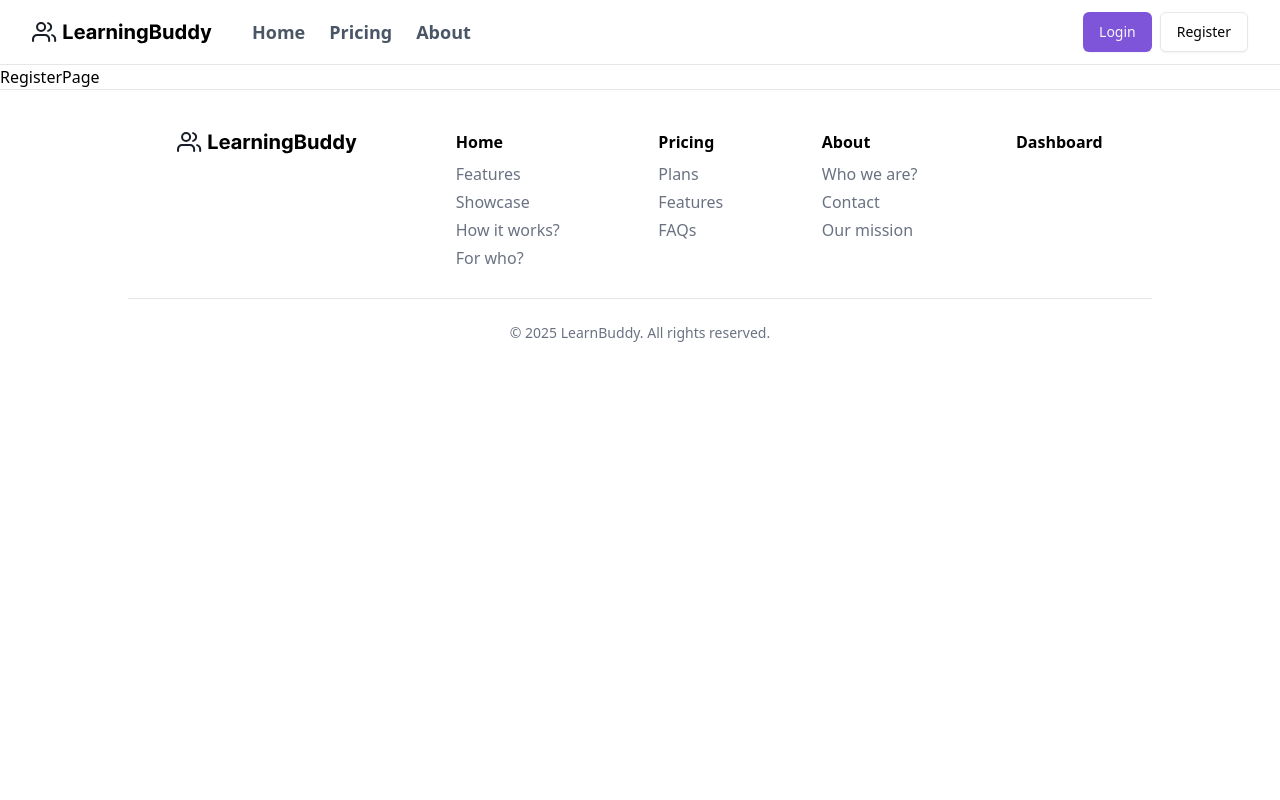
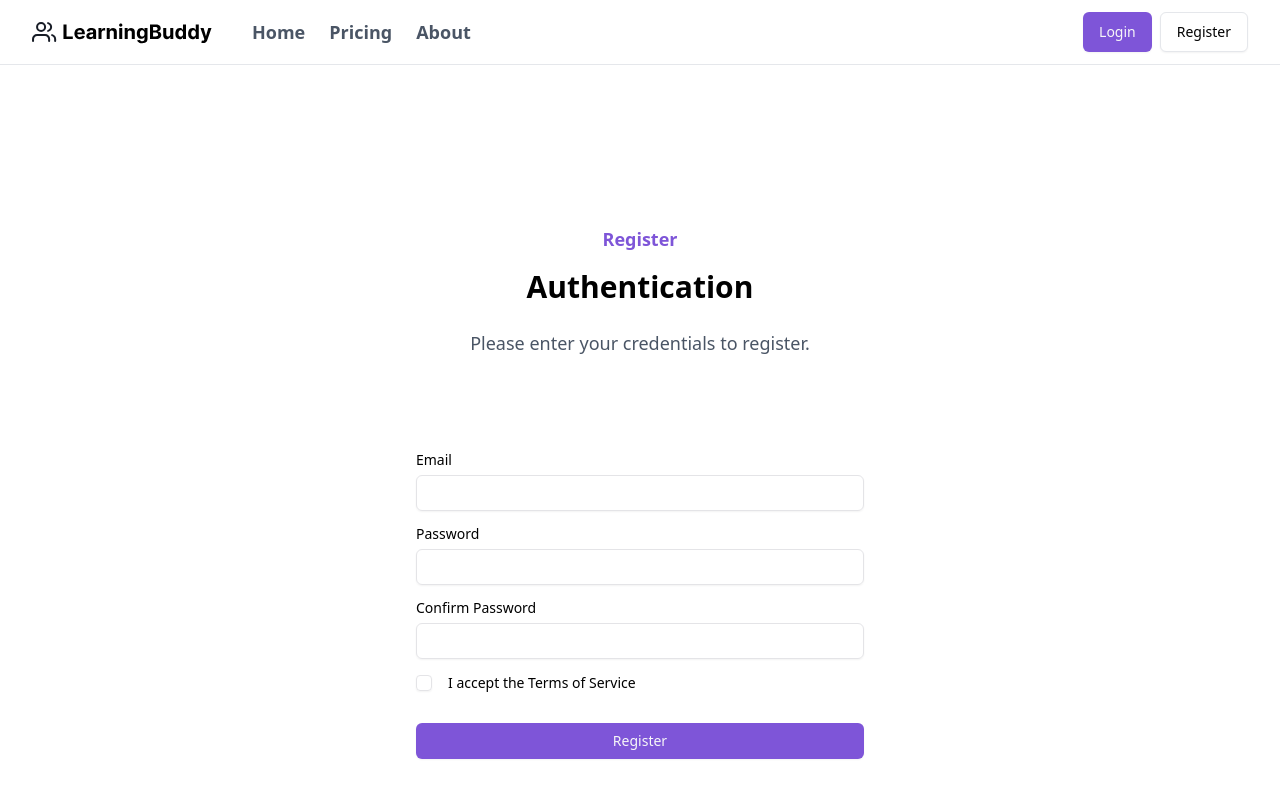
Before and after one commit to baskaaleksander/learnbuddy, a Next.js app in the folder frontend/: page /register in a window 1280 px wide. Shown: the top 800 px of the page. Built offline with nearby package versions, Linux system fonts and the light colour scheme; no server answers.

Commit message:
feat: implement RegisterPage with DescriptionSection and RegisterForm; add form validation and Terms of Service checkbox

```diff
--- a/frontend/app/register/page.tsx
+++ b/frontend/app/register/page.tsx
@@ -1,8 +1,13 @@
+import DescriptionSection from '@/components/description-section'
+import RegisterForm from '@/components/register-form'
 import React from 'react'
 
 function RegisterPage() {
   return (
-    <div>RegisterPage</div>
+    <div className='flex flex-col items-center justify-center px-[10%] min-h-[80vh] py-16'>
+        <DescriptionSection title="Register" secondaryTitle="Authentication" description="Please enter your credentials to register." />
+        <RegisterForm />
+    </div>
   )
 }
 
--- a/frontend/components/register-form.tsx
+++ b/frontend/components/register-form.tsx
@@ -1,3 +1,4 @@
+'use client';
 import { useAuth } from '@/providers/auth-provider';
 import { zodResolver } from '@hookform/resolvers/zod';
 import { useRouter } from 'next/navigation';
@@ -7,11 +8,19 @@ import { z } from 'zod';
 import { Form, FormControl, FormField, FormItem, FormLabel, FormMessage } from './ui/form';
 import { Input } from './ui/input';
 import { Button } from './ui/button';
+import { Checkbox } from './ui/checkbox';
 
 
 const formSchema = z.object({
     email: z.string().email({ message: "Invalid email address" }),
     password: z.string().min(6, { message: "Password must be at least 6 characters long" }),
+    confirmPassword: z.string(),
+    tosAccepted: z.boolean().refine(val => val, {
+        message: "You must accept the Terms of Service",
+    }),
+}).refine((data) => data.password === data.confirmPassword, {
+    message: "Passwords don't match",
+    path: ["confirmPassword"],
 });
 
 function RegisterForm() {
@@ -22,6 +31,8 @@ function RegisterForm() {
         defaultValues: {
         email: "",
         password: "",
+        confirmPassword: "",
+        tosAccepted: false,
         },
     })
 
@@ -36,7 +47,7 @@ function RegisterForm() {
         try {
             await register(data.email, data.password);
         } catch (error) {
-            console.error("Login failed", error);
+            console.error("Registration failed", error);
         }
     }
   return (
@@ -49,7 +60,7 @@ function RegisterForm() {
                     <FormItem className="mb-4">
                         <FormLabel>Email</FormLabel>
                         <FormControl>
-                            <Input placeholder='your@email.com' {...field} />
+                            <Input {...field} />
                         </FormControl>
                         <FormMessage />
                     </FormItem>
@@ -58,19 +69,51 @@ function RegisterForm() {
                 control={form.control}
                 name="password"
                 render= {( { field } ) => (
-                    <FormItem className="">
+                    <FormItem className="mb-4">
                         <FormLabel>Password</FormLabel>
                         <FormControl>
-                            <Input type="password" placeholder='••••••' {...field} />
+                            <Input type="password" {...field} />
                         </FormControl>
                         <FormMessage />
                     </FormItem>
             )} />
-            <Button type="submit" className='w-full mt-6'>Login</Button>
+            <FormField
+                control={form.control}
+                name="confirmPassword"
+                render= {( { field } ) => (
+                    <FormItem className="mb-4">
+                        <FormLabel>Confirm Password</FormLabel>
+                        <FormControl>
+                            <Input type="password" {...field} />
+                        </FormControl>
+                        <FormMessage />
+                    </FormItem>
+            )} />
+            <FormField
+                    control={form.control}
+                    name="tosAccepted"
+                    render={({ field }) => (
+                        <FormItem className="flex items-center space-x-2 mb-2">
+                            <FormControl>
+                                <Checkbox
+                                    id="tosAccepted"
+                                    checked={field.value}
+                                    onCheckedChange={field.onChange}
+                                    className="mr-2 "
+                                />
+                            </FormControl>
+                            <FormLabel htmlFor="tosAccepted" className="mb-0 cursor-pointer">
+                                I accept the Terms of Service
+                            </FormLabel>
+                            <FormMessage />
+                        </FormItem>
+                    )}
+                />
+
+            <Button type="submit" className='w-full mt-6'>Register</Button>
         </form>
     </Form>
   )
-
 }
 
 export default RegisterForm
```
